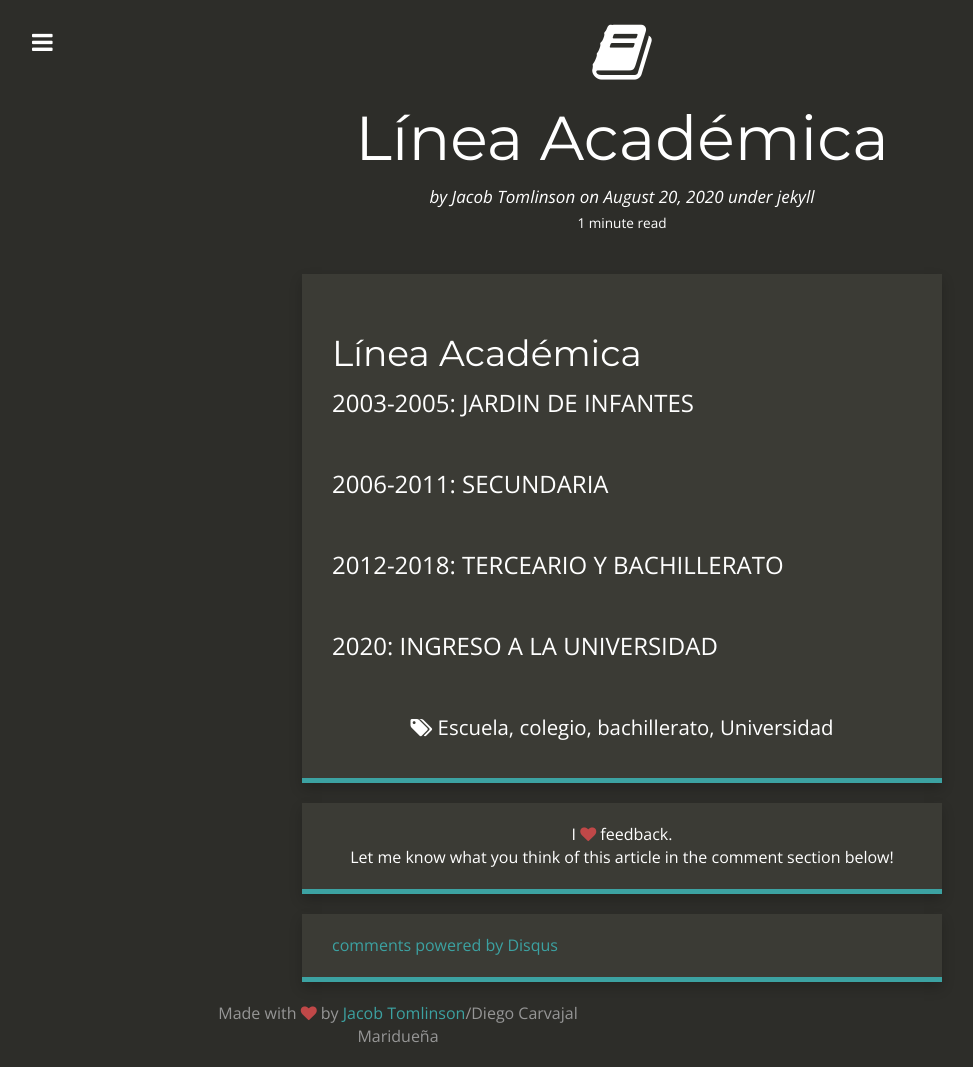
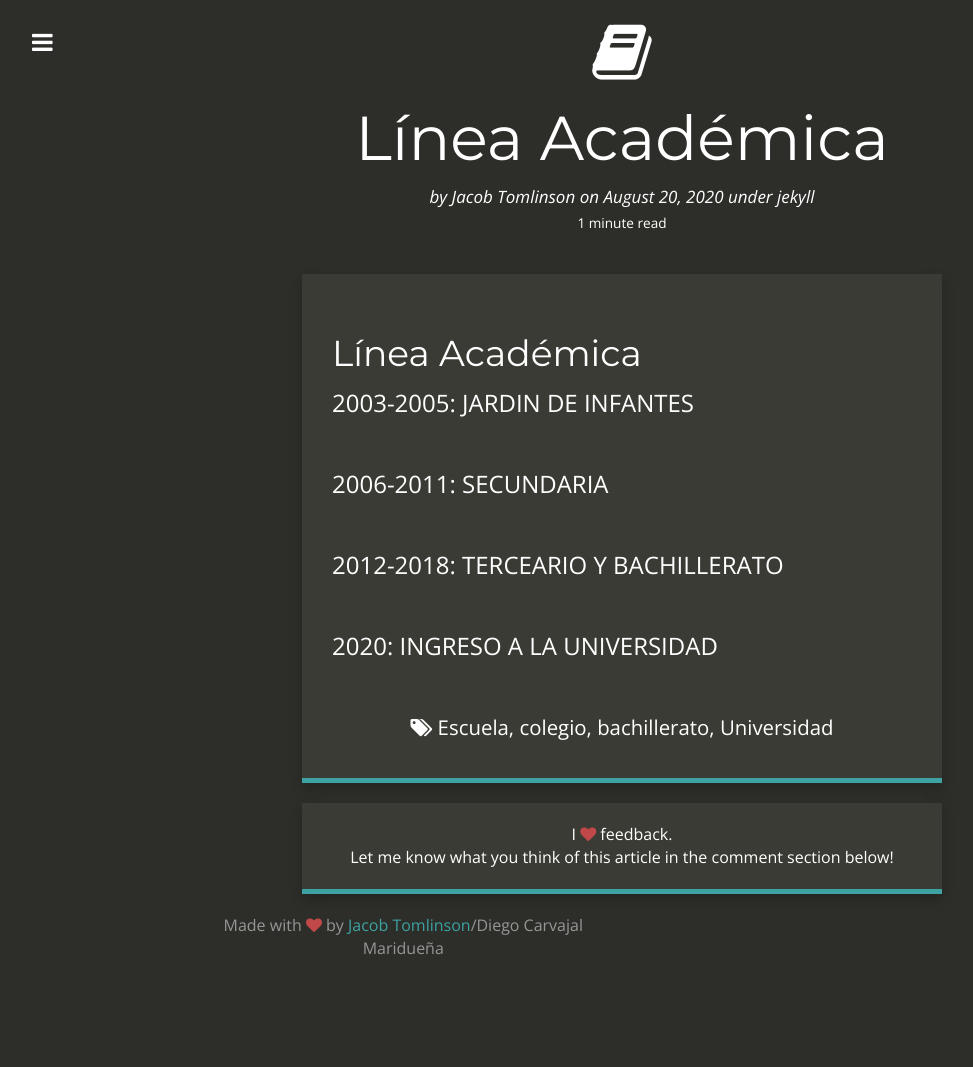
Before and after one commit to DiegJazm98/DiegJazm98.github.io, a Jekyll site: the page built from _posts/2020-08-20-Linea-academica.md, in a window 1280 px wide. Shown: the whole page, without its empty margins (18-991 px from the left). Built offline with Jekyll 4.4.1, drawn with Linux system fonts in a browser that asks for light colours; nearby versions of some CDN libraries; comment, search, counter and statistics services are not loaded; after the commit the page ends 980 px from its top, so only the background shows below that.

Commit message:
Update post.html

```diff
--- a/_layouts/post.html
+++ b/_layouts/post.html
@@ -118,70 +118,3 @@ layout: default
         Let me know what you think of this article in the comment section below!
       </div>
       {% endif %}
-
-      {% if site.disqus_account %}
-      <div class="content-panel comments">
-        <div id="disqus_thread">
-          <noscript>Please enable JavaScript to view the <a href="http://disqus.com/?ref_noscript">comments powered by Disqus.</a></noscript>
-          <a href="http://disqus.com" class="dsq-brlink">comments powered by <span class="logo-disqus">Disqus</span></a>
-        </div>
-      </div>
-      {% endif %}
-
-      {% if site.related_posts.length > 0 %}
-      <div class="content-panel related clearfix">
-        {% for post in site.related_posts limit:1 %}
-        <div class="related-header">
-          <a href="{{ site.baseurl }}{{ post.url }}">Read More</a>
-        </div>
-          <div class="title">
-            <a href="{{ site.baseurl }}{{ post.url }}">{{ post.title }}</a>
-          </div>
-          <div class="excerpt">
-             {% if post.summary %}
-              {{ post.summary | strip_html | truncatewords:30 }}
-             {% else %}
-              {{ post.excerpt | strip_html | truncatewords:30 }}
-             {% endif %}
-            <a href="{{ site.baseurl }}{{ post.url }}">Continue Reading</a>
-          </div>
-        {% endfor %}
-        <hr />
-        <div class="previous previous-next">
-          {% if page.previous %}
-          <p>
-            <a href="{{ site.baseurl }}{{ page.previous.url }}">{{ page.previous.title }}</a>
-          </p>
-          <p class="date">Published {{ page.previous.date | date: "%B %-d, %Y" }}</p>
-          {% endif %}
-        </div>
-        <div class="next previous-next">
-          {% if page.next %}
-          <p>
-            <a href="{{ site.baseurl }}{{ page.next.url }}">{{ page.next.title }}</a>
-          </p>
-          <p class="date">Published {{ page.next.date | date: "%B %-d, %Y" }}</p>
-          {% endif %}
-        </div>
-      </div>
-      {% endif %}
-
-    </div>
-
-  </div>
-
-</div>
-
-{% if site.disqus_account %}
-<script type="text/javascript">
-/* * * CONFIGURATION VARIABLES: EDIT BEFORE PASTING INTO YOUR WEBPAGE * * */
-function disqus_config() { this.experiment.enable_scroll_container = true; }
-var disqus_shortname = "{{ site.disqus_account }}"; // required: replace example with your forum shortname
-/* * * DON'T EDIT BELOW THIS LINE * * */
-(function() {
-  var dsq = document.createElement('script'); dsq.type = 'text/javascript'; dsq.async = true;
-  dsq.src = '//' + disqus_shortname + '.disqus.com/embed.js';
-  (document.getElementsByTagName('head')[0] || document.getElementsByTagName('body')[0]).appendChild(dsq);
-})();
-</script>
-{% endif %}
```
